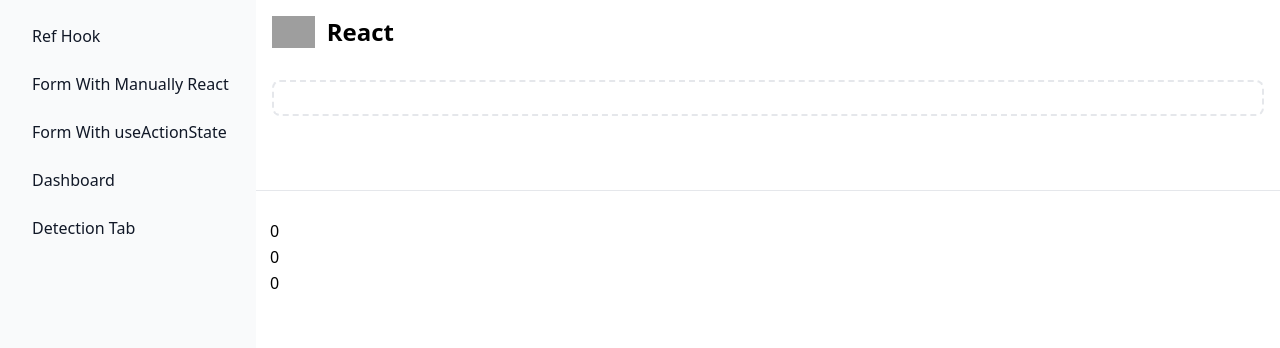
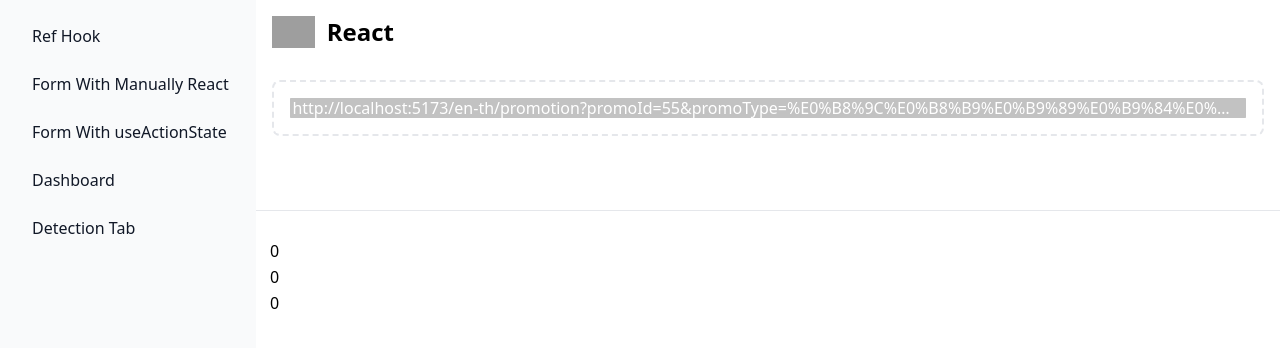
Before and after one commit to nhattruongniit/react-foundation, a React (Vite) app: page / in a window 1280 px wide. Shown: the top 348 px of the page. Built offline with nearby package versions, Linux system fonts and the light colour scheme; grey boxes are pictures that could not be loaded.

Commit message:
test text

```diff
--- a/package.json
+++ b/package.json
@@ -7,7 +7,8 @@
     "dev": "vite",
     "build": "vite build",
     "lint": "eslint . --ext js,jsx --report-unused-disable-directives --max-warnings 0",
-    "preview": "vite preview"
+    "preview": "vite preview",
+    "network": "vite --host"
   },
   "dependencies": {
     "classnames": "^2.5.1",
--- a/src/App.jsx
+++ b/src/App.jsx
@@ -61,6 +61,7 @@ function App() {
         <div className="p-4">
           <div className="p-4 border-2 border-gray-200 border-dashed rounded-lg dark:border-gray-700">
             <Outlet />
+            <input class="standard-input" disabled value="http://localhost:5173/en-th/promotion?promoId=55&amp;promoType=%E0%B8%9C%E0%B8%B9%E0%B9%89%E0%B9%84%E0%B8%8A%E0%B9%89%E0%B9%83%E0%B8%AB%E0%B8%A1%E0%B9%88&amp;lang=EN_TH" />
           </div>
         </div>
       </div>
--- a/src/styles/index.css
+++ b/src/styles/index.css
@@ -146,3 +146,18 @@
   background-color: rgb(243 244 246 / 1);
   color: rgb(17 24 39 / 1);
 }
+
+.standard-input {
+  padding: .3rem .6rem .3rem .15rem;
+  text-overflow: ellipsis;
+  border: 0.01rem rgba(255, 255, 255, .2);
+  border-style: none;
+  border-radius: 0.05rem;
+  display: flex;
+  align-items: center;
+  justify-content: center;
+  width: 100%;
+  height: 20px;
+  background: rgba(153, 153, 153, .6);
+  color: #fff;
+}
```
